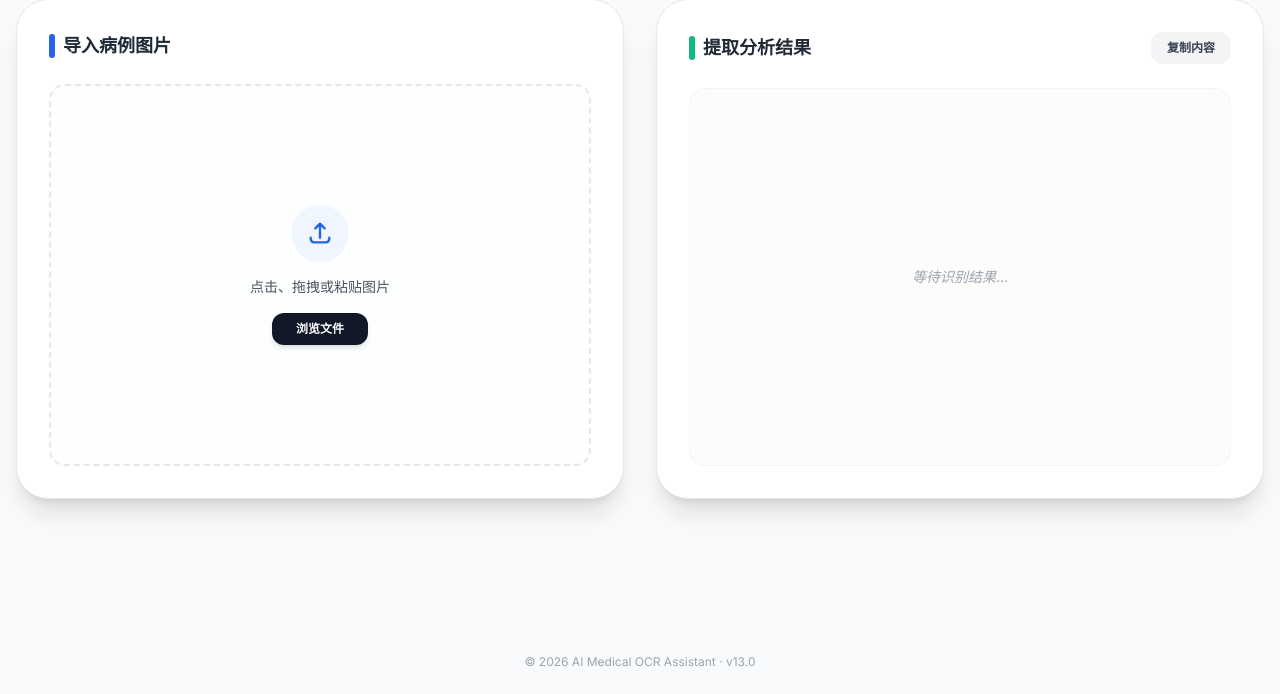
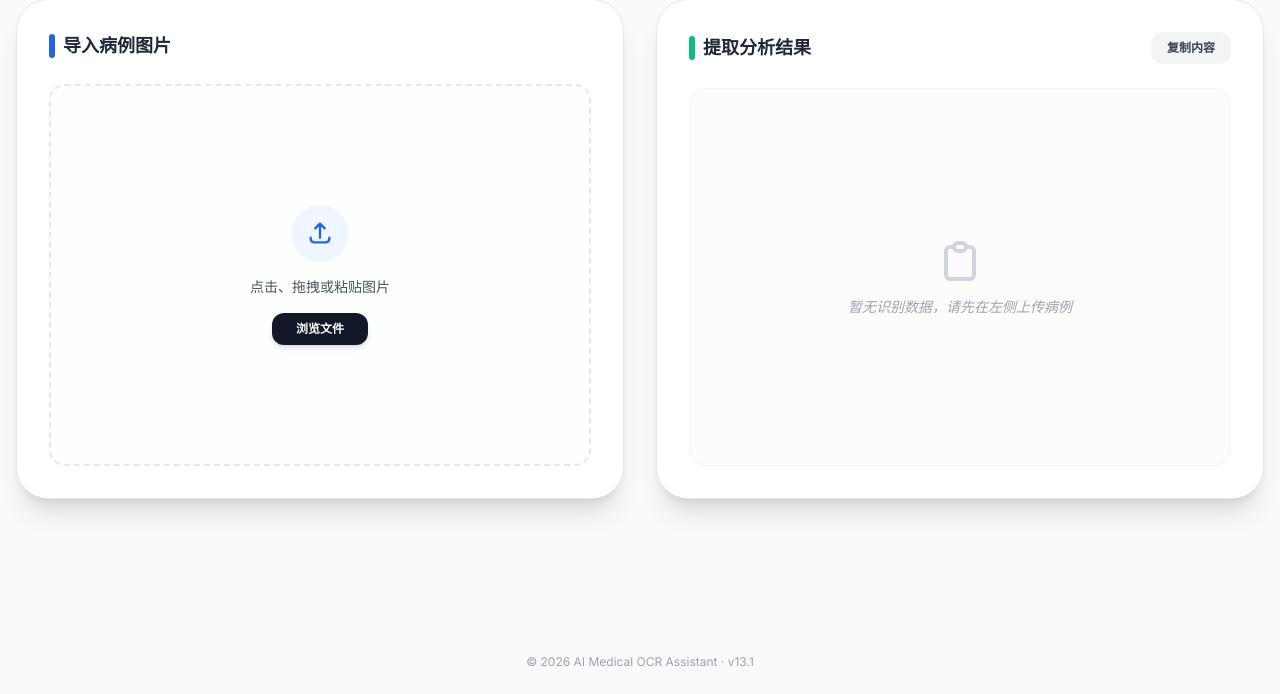
Before and after one commit to EEEEEEREN/medical-ocr, a Flask app: page / in a window 1280 px wide. Shown: the part 106-800 px from the top of the page. Run offline with Flask 3, Linux system fonts and the light colour scheme; some libraries are stand-ins or nearby versions.

Commit message:
Update index.html

```diff
--- a/templates/index.html
+++ b/templates/index.html
@@ -61,7 +61,7 @@
             </div>
 
             <div id="preview-container" class="mt-4 hidden animate-in slide-in-from-bottom-2 duration-300">
-                <img id="preview-image" class="w-full rounded-xl border border-gray-100 dark:border-gray-700 max-h-40 object-contain bg-gray-100 dark:bg-gray-900 shadow-sm">
+                <img id="preview-image" class="w-full rounded-xl border border-gray-100 dark:border-gray-700 max-h-32 object-contain bg-gray-100 dark:bg-gray-900 shadow-sm transition-colors">
             </div>
         </div>
 
@@ -79,15 +79,20 @@
             </div>
 
             <div id="result-content" class="flex-1 bg-gray-50/50 dark:bg-gray-900/50 rounded-2xl p-6 border border-gray-100 dark:border-gray-800 flex items-center justify-center transition-all overflow-y-auto">
-                <p class="text-gray-400 dark:text-gray-500 italic text-sm text-center py-10">等待识别结果...</p>
+                <div class="text-center px-4">
+                    <svg xmlns="http://www.w3.org/2000/svg" class="h-12 w-12 mx-auto text-gray-300 dark:text-gray-600 mb-3" fill="none" viewBox="0 0 24 24" stroke="currentColor">
+                        <path stroke-linecap="round" stroke-linejoin="round" stroke-width="2" d="M9 5H7a2 2 0 00-2 2v12a2 2 0 002 2h10a2 2 0 002-2V7a2 2 0 00-2-2h-2M9 5a2 2 0 002 2h2a2 2 0 002-2M9 5a2 2 0 012-2h2a2 2 0 012 2" />
+                    </svg>
+                    <p class="text-gray-400 dark:text-gray-500 italic text-sm">暂无识别数据，请先在左侧上传病例</p>
+                </div>
             </div>
         </div>
     </main>
 
     <footer class="py-6 text-center text-gray-400 dark:text-gray-600 text-xs mt-auto">
-        <p>© 2026 AI Medical OCR Assistant · v13.0</p>
+        <p>© 2026 AI Medical OCR Assistant · v13.1</p>
     </footer>
 
-    <script src="/static/js/script.js?v=13.0"></script>
+    <script src="/static/js/script.js?v=13.1"></script>
 </body>
 </html>
```
